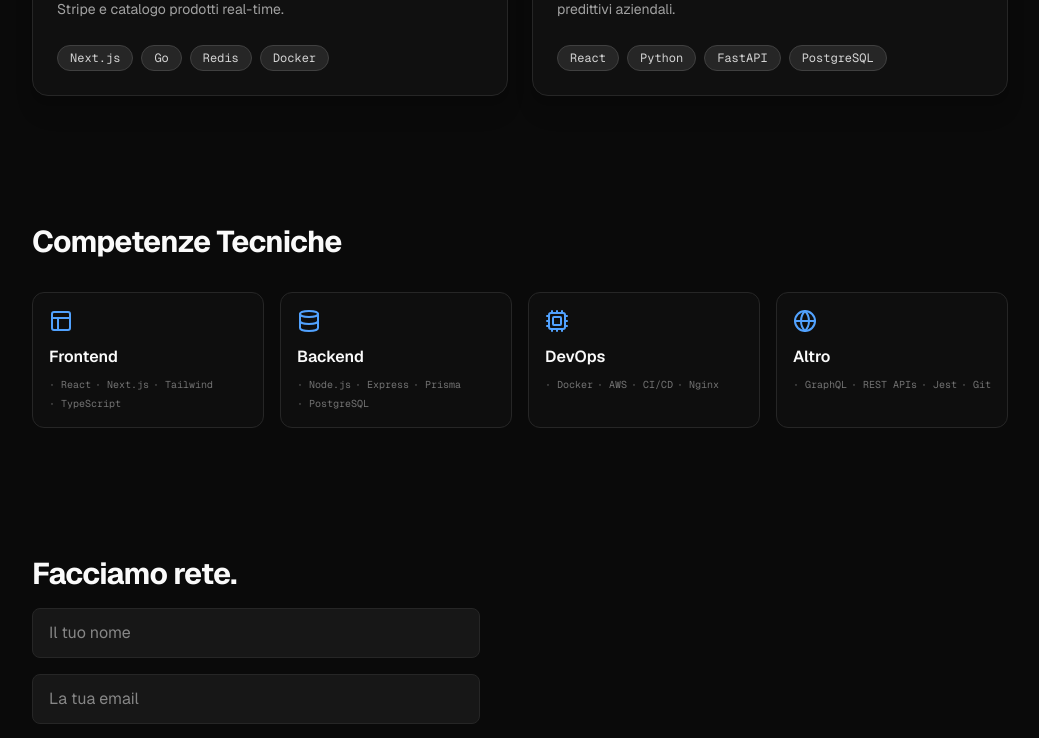
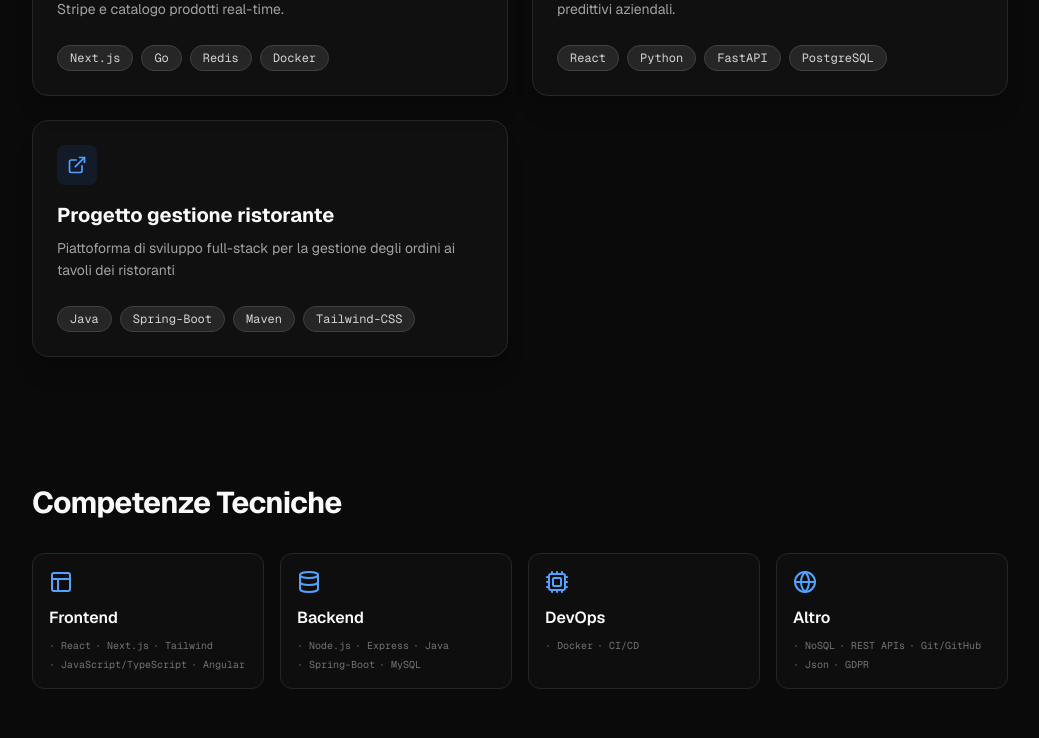
Before and after one commit to francescocarella019/mio-portfolio, a Next.js app: page / in a window 1280 px wide. Shown: the part 720-1458 px from the top of the page, without its empty margins (120-1159 px from the left). Built offline with nearby package versions, Linux system fonts and the light colour scheme.

Commit message:
Aggiunta progetto e modifica delle skills

```diff
--- a/src/constants/index.ts
+++ b/src/constants/index.ts
@@ -1,10 +1,10 @@
 import { Cpu, Globe, Database, Layout } from "lucide-react";
 
 export const SKILLS = [
-  { name: "Frontend", icon: Layout, tech: ["React", "Next.js", "Tailwind", "TypeScript"] },
-  { name: "Backend", icon: Database, tech: ["Node.js", "Express", "Prisma", "PostgreSQL"] },
-  { name: "DevOps", icon: Cpu, tech: ["Docker", "AWS", "CI/CD", "Nginx"] },
-  { name: "Altro", icon: Globe, tech: ["GraphQL", "REST APIs", "Jest", "Git"] },
+  { name: "Frontend", icon: Layout, tech: ["React", "Next.js", "Tailwind", "JavaScript/TypeScript", "Angular"] },
+  { name: "Backend", icon: Database, tech: ["Node.js", "Express", "Java","Spring-Boot", "MySQL"] },
+  { name: "DevOps", icon: Cpu, tech: ["Docker","CI/CD"] },
+  { name: "Altro", icon: Globe, tech: ["NoSQL", "REST APIs", "Git/GitHub", "Json", "GDPR"] },
 ];
 
 export const PROJECTS = [
@@ -20,4 +20,10 @@ export const PROJECTS = [
     tech: ["React", "Python", "FastAPI", "PostgreSQL"],
     link: "#",
   },
+  {
+    title: "Progetto gestione ristorante",
+    description: "Piattoforma di sviluppo full-stack per la gestione degli ordini ai tavoli dei ristoranti",
+    tech: ["Java", "Spring-Boot", "Maven", "Tailwind-CSS"],
+    link: "#",
+  },
 ];
```
